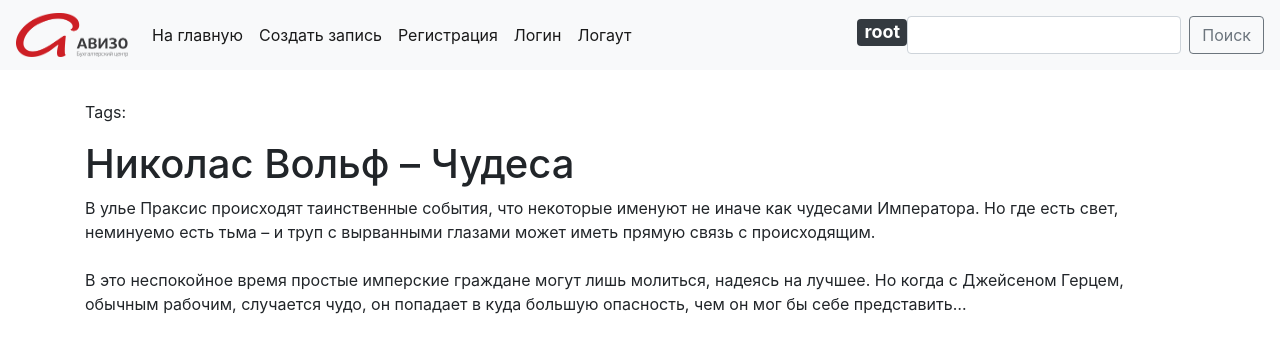
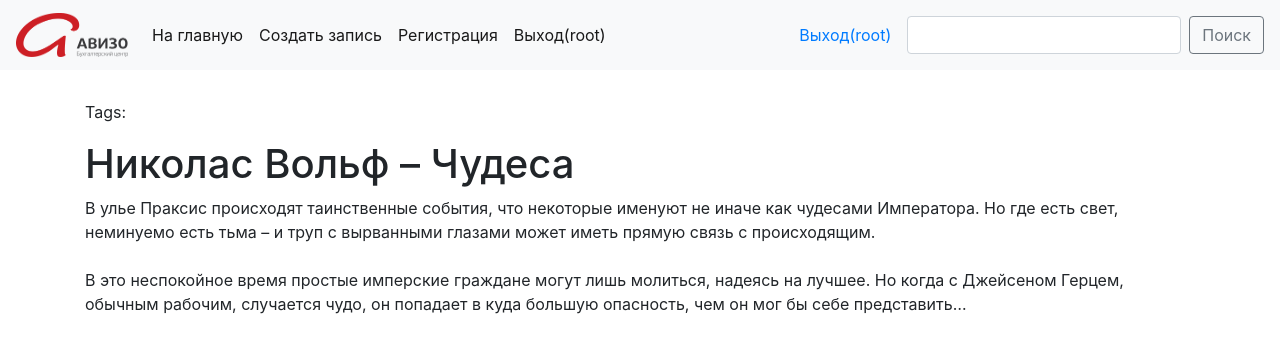
Before and after one commit to Cornholius/knowledge_base, a Django app: page /post/1/ in a window 1280 px wide. Shown: the top 353 px of the page. Run offline with Django 3.2, Linux system fonts and the light colour scheme; a user stored in the database is signed in; data comes from the database, SQL or seed files in the repository; both versions use the stored data as it was after the commit; some libraries are stand-ins or nearby versions.

Commit message:
ver 0.503

```diff
--- a/wiki/blog/templates/blog/base.html
+++ b/wiki/blog/templates/blog/base.html
@@ -26,14 +26,16 @@
                             <a class="nav-link" href="{% url 'register' %}">Регистрация</a>
                         </li>
                         <li class="nav-item active">
-                            <a class="nav-link" href="{% url 'login' %}">Логин</a>
+                            {% if request.user.is_authenticated %}
+                                <a class="nav-link" href="{% url 'logout' %}">Выход({{ request.user }})</a>
+                            {% else %}
+                                <a class="nav-link" href="{% url 'login' %}">Логин</a>
+                            {% endif %}
                         </li>
-                        <li class="nav-item active">
-                            <a class="nav-link" href="{% url 'logout' %}">Логаут</a>
-                        </li>
+
                     </ul>
                     <form class="form-inline my-2 my-lg-0">
-                        <h4><span class="badge badge-dark">{{ request.user }}</span></h4>
+                        <a class="nav-link" href="{% url 'logout' %}">Выход({{ request.user }})</a>
                         <input class="form-control mr-sm-2" type="search" placeholder="" aria-label="Search">
                         <button class="btn btn btn-outline-secondary my-2 my-sm-0" type="submit">Поиск</button>
                     </form>
```
Also changed, not shown: wiki/db.sqlite3.
